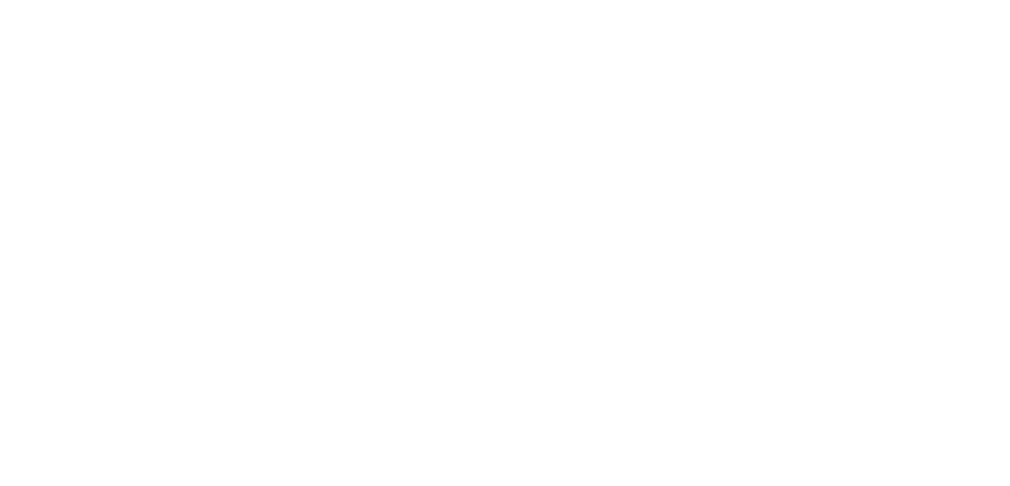
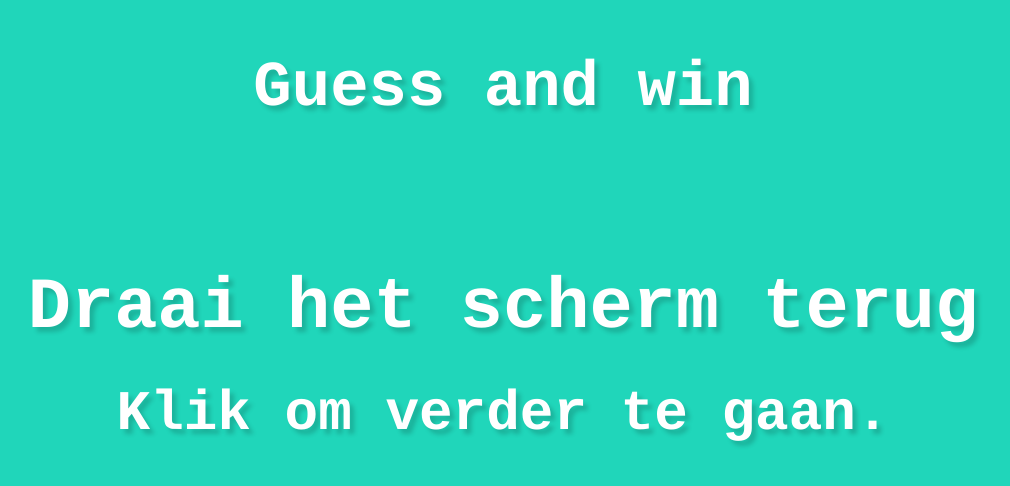
Before and after one commit to sandesh98/Guess-and-Win, a Vue app: page /countdown in a window 1280 px wide. Shown: the top 486 px of the page, without its empty margins (137-1147 px from the left). Built offline with nearby package versions, Linux system fonts and the light colour scheme.

Commit message:
created and registered countdown component

```diff
--- a/public/css/main.css
+++ b/public/css/main.css
@@ -26,6 +26,10 @@
 
 body.words {
     background: #12ADFF;
+}
+
+body.countdown {
+    background: #20D6BA;
 }
 
 .shadow {
--- a/src/components/Countdown.vue
+++ b/src/components/Countdown.vue
@@ -0,0 +1,51 @@
+<template>
+    <div class="container">
+        <header>
+            <h1 class="shadow">Guess and win</h1>
+        </header>
+        <h1 class="text-center countdown-h1-text shadow">Draai het scherm terug</h1>
+        <h2 class="text-center countdown-h2 shadow">Klik om verder te gaan.</h2>
+    </div>
+</template>
+
+<script>
+export default {
+    mounted: function() {
+        document.body.addEventListener("click", this.dicePage)
+    },
+
+    beforeCreate: function() {
+        document.body.className = 'countdown'
+    },
+
+    methods: {
+        dicePage() {
+            document.body.removeEventListener("click", this.dicePage)
+            this.$router.push('dice');
+        }
+    }
+}
+</script>
+
+<style>
+    .countdown-h2 {
+        color: white;
+        font-weight: bold;
+        font-size: 3.5em;
+        margin-top: 30px;
+    }
+
+    .countdown-h1-text {
+        font-size: 4.5em;
+    }
+
+    .turn {
+        font-size: 4em;
+    }
+
+    .footer-text {
+        position: relative;
+        margin-top: 80px;
+        font-size: 2.5em;
+    }
+</style>
--- a/src/components/Words.vue
+++ b/src/components/Words.vue
@@ -62,7 +62,7 @@
         },
         moveOn() {
             this.$router.nextTeam();
-            this.$router.push('/switch');
+            this.$router.push('/countdown');
         }
     },
 
--- a/src/main.js
+++ b/src/main.js
@@ -7,6 +7,7 @@
 import Switch from './components/Switch.vue'
 import Turn from './components/Turn.vue'
 import Words from './components/Words.vue'
+import Countdown from './components/Countdown.vue'
 
 Vue.config.productionTip = false
 
@@ -18,7 +19,8 @@
   { path: '/intro', component: Intro },
   { path: '/switch', component: Switch },
   { path: '/turn', component: Turn},
-  { path: '/words', component: Words}
+  { path: '/words', component: Words},
+  { path: '/countdown', component: Countdown }
 ];
 
 const teams = [
```
